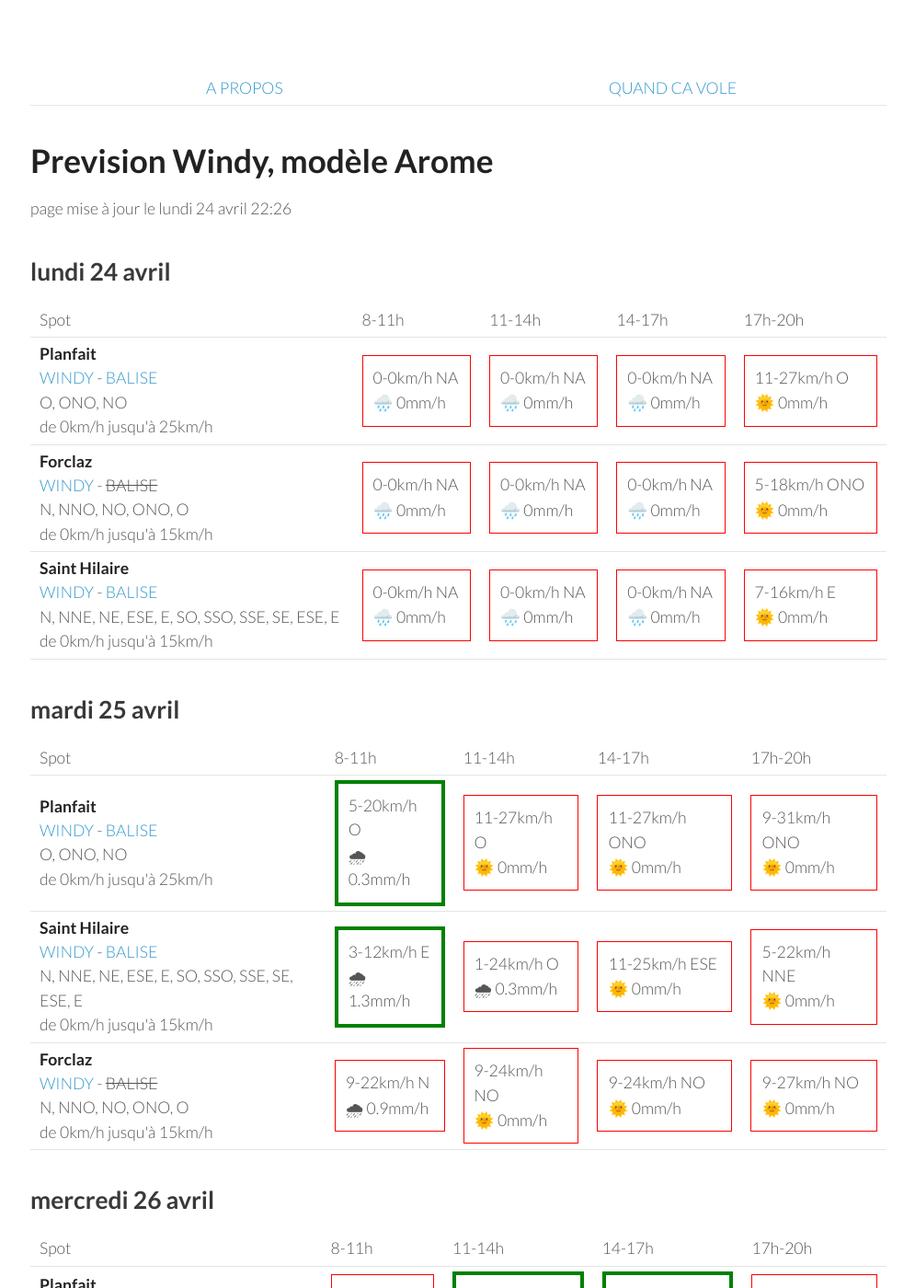
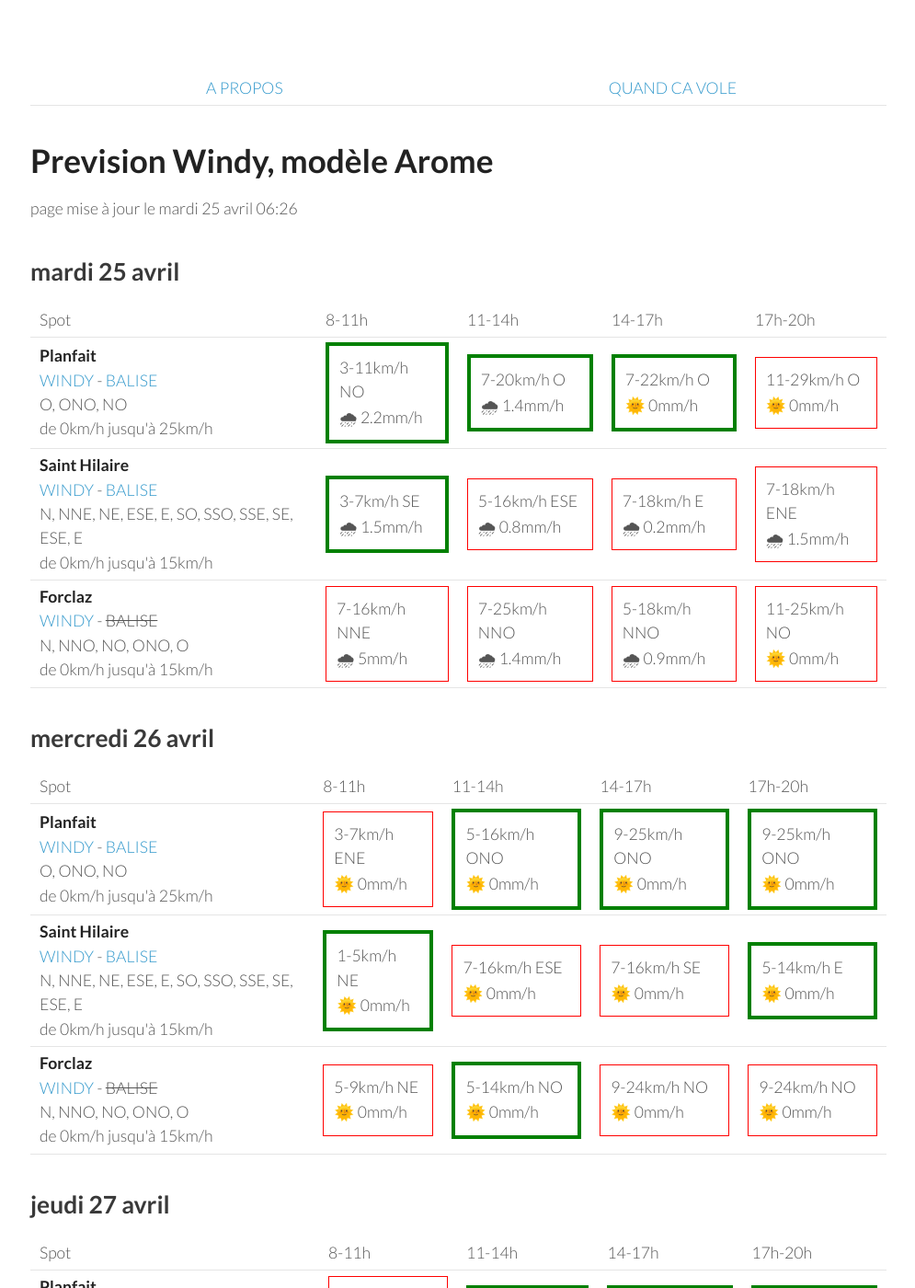
Before and after one commit to parapente-dans-le-nord/parapente-dans-le-nord.github.io, a Jekyll site: the page built from alpes_nord.markdown, in a window 1280 px wide and 1400 px high. Shown: the whole window at 92% size, without its empty margins (25-1020 px from the left). Built offline with Jekyll 4.4.1, drawn with Linux system fonts in a browser that asks for light colours; some of the changed text lies outside the part shown.

Commit message:
update index.markdown

```diff
--- a/alpes_nord.markdown
+++ b/alpes_nord.markdown
@@ -7,51 +7,8 @@ title:  "Tous les spots"
 {: .links}
 
 # Prevision Windy, modèle Arome
-page mise à jour le lundi 24 avril 22:26
+page mise à jour le mardi 25 avril 06:26
 
-## lundi 24 avril
-
-{::nomarkdown}
-<table>
-  <tbody>
-    <tr>
-      <td>Spot</td>
-      <td>8-11h</td>
-      <td>11-14h</td>
-      <td>14-17h</td>
-      <td>17h-20h</td>
-    </tr>
-<tr>
-        <td><strong>Planfait</strong><br><a href="https://windy.com/45.853/6.223?45.415,6.223,8">WINDY</a> - <span class=""><a href="https://www.openwindmap.org/PP496">BALISE</a> </span><br> <span class="vent-favorable">O, ONO, NO</span><br><span class="force-vent">de 0km/h jusqu'à 25km/h</span> </td>
-
-            <td><div class="not-flyable"><p>0-0km/h NA</p><p>🌧️ 0mm/h</p></div></td>
-            <td><div class="not-flyable"><p>0-0km/h NA</p><p>🌧️ 0mm/h</p></div></td>
-            <td><div class="not-flyable"><p>0-0km/h NA</p><p>🌧️ 0mm/h</p></div></td>
-            <td><div class="not-flyable"><p>11-27km/h O</p><p>🌞 0mm/h</p></div></td>
-
-    </tr>
-<tr>
-        <td><strong>Forclaz</strong><br><a href="https://windy.com/45.814/6.247?45.375,6.246,8,m:eVwaglz">WINDY</a> - <span class="no-balise"> BALISE </span><br> <span class="vent-favorable">N, NNO, NO, ONO, O</span><br><span class="force-vent">de 0km/h jusqu'à 15km/h</span> </td>
-
-            <td><div class="not-flyable"><p>0-0km/h NA</p><p>🌧️ 0mm/h</p></div></td>
-            <td><div class="not-flyable"><p>0-0km/h NA</p><p>🌧️ 0mm/h</p></div></td>
-            <td><div class="not-flyable"><p>0-0km/h NA</p><p>🌧️ 0mm/h</p></div></td>
-            <td><div class="not-flyable"><p>5-18km/h ONO</p><p>🌞 0mm/h</p></div></td>
-
-    </tr>
-<tr>
-        <td><strong>Saint Hilaire</strong><br><a href="https://windy.com/45.307/5.888?45.087,5.889,9,m:eUFagkX">WINDY</a> - <span class=""><a href="http://www.balisemeteo.com/balise.php?idBalise=61">BALISE</a> </span><br> <span class="vent-favorable">N, NNE, NE, ESE, E, SO, SSO, SSE, SE, ESE, E</span><br><span class="force-vent">de 0km/h jusqu'à 15km/h</span> </td>
-
-            <td><div class="not-flyable"><p>0-0km/h NA</p><p>🌧️ 0mm/h</p></div></td>
-            <td><div class="not-flyable"><p>0-0km/h NA</p><p>🌧️ 0mm/h</p></div></td>
-            <td><div class="not-flyable"><p>0-0km/h NA</p><p>🌧️ 0mm/h</p></div></td>
-            <td><div class="not-flyable"><p>7-16km/h E</p><p>🌞 0mm/h</p></div></td>
-
-    </tr>
-
-</tbody>
-</table>
-{:/}
 ## mardi 25 avril
 
 {::nomarkdown}
@@ -67,30 +24,30 @@ page mise à jour le lundi 24 avril 22:26
 <tr>
         <td><strong>Planfait</strong><br><a href="https://windy.com/45.853/6.223?45.415,6.223,8">WINDY</a> - <span class=""><a href="https://www.openwindmap.org/PP496">BALISE</a> </span><br> <span class="vent-favorable">O, ONO, NO</span><br><span class="force-vent">de 0km/h jusqu'à 25km/h</span> </td>
 
-            <td><div class="flyable"><p>5-20km/h O</p><p>🌧 0.3mm/h</p></div></td>
-            <td><div class="not-flyable"><p>11-27km/h O</p><p>🌞 0mm/h</p></div></td>
-            <td><div class="not-flyable"><p>11-27km/h ONO</p><p>🌞 0mm/h</p></div></td>
-            <td><div class="not-flyable"><p>9-31km/h ONO</p><p>🌞 0mm/h</p></div></td>
+            <td><div class="flyable"><p>3-11km/h NO</p><p>🌧 2.2mm/h</p></div></td>
+            <td><div class="flyable"><p>7-20km/h O</p><p>🌧 1.4mm/h</p></div></td>
+            <td><div class="flyable"><p>7-22km/h O</p><p>🌞 0mm/h</p></div></td>
+            <td><div class="not-flyable"><p>11-29km/h O</p><p>🌞 0mm/h</p></div></td>
 
 
     </tr>
 <tr>
         <td><strong>Saint Hilaire</strong><br><a href="https://windy.com/45.307/5.888?45.087,5.889,9,m:eUFagkX">WINDY</a> - <span class=""><a href="http://www.balisemeteo.com/balise.php?idBalise=61">BALISE</a> </span><br> <span class="vent-favorable">N, NNE, NE, ESE, E, SO, SSO, SSE, SE, ESE, E</span><br><span class="force-vent">de 0km/h jusqu'à 15km/h</span> </td>
 
-            <td><div class="flyable"><p>3-12km/h E</p><p>🌧 1.3mm/h</p></div></td>
-            <td><div class="not-flyable"><p>1-24km/h O</p><p>🌧 0.3mm/h</p></div></td>
-            <td><div class="not-flyable"><p>11-25km/h ESE</p><p>🌞 0mm/h</p></div></td>
-            <td><div class="not-flyable"><p>5-22km/h NNE</p><p>🌞 0mm/h</p></div></td>
+            <td><div class="flyable"><p>3-7km/h SE</p><p>🌧 1.5mm/h</p></div></td>
+            <td><div class="not-flyable"><p>5-16km/h ESE</p><p>🌧 0.8mm/h</p></div></td>
+            <td><div class="not-flyable"><p>7-18km/h E</p><p>🌧 0.2mm/h</p></div></td>
+            <td><div class="not-flyable"><p>7-18km/h ENE</p><p>🌧 1.5mm/h</p></div></td>
 
 
     </tr>
 <tr>
         <td><strong>Forclaz</strong><br><a href="https://windy.com/45.814/6.247?45.375,6.246,8,m:eVwaglz">WINDY</a> - <span class="no-balise"> BALISE </span><br> <span class="vent-favorable">N, NNO, NO, ONO, O</span><br><span class="force-vent">de 0km/h jusqu'à 15km/h</span> </td>
 
-            <td><div class="not-flyable"><p>9-22km/h N</p><p>🌧 0.9mm/h</p></div></td>
-            <td><div class="not-flyable"><p>9-24km/h NO</p><p>🌞 0mm/h</p></div></td>
-            <td><div class="not-flyable"><p>9-24km/h NO</p><p>🌞 0mm/h</p></div></td>
-            <td><div class="not-flyable"><p>9-27km/h NO</p><p>🌞 0mm/h</p></div></td>
+            <td><div class="not-flyable"><p>7-16km/h NNE</p><p>🌧 5mm/h</p></div></td>
+            <td><div class="not-flyable"><p>7-25km/h NNO</p><p>🌧 1.4mm/h</p></div></td>
+            <td><div class="not-flyable"><p>5-18km/h NNO</p><p>🌧 0.9mm/h</p></div></td>
+            <td><div class="not-flyable"><p>11-25km/h NO</p><p>🌞 0mm/h</p></div></td>
 
 
     </tr>
@@ -113,20 +70,20 @@ page mise à jour le lundi 24 avril 22:26
 <tr>
         <td><strong>Planfait</strong><br><a href="https://windy.com/45.853/6.223?45.415,6.223,8">WINDY</a> - <span class=""><a href="https://www.openwindmap.org/PP496">BALISE</a> </span><br> <span class="vent-favorable">O, ONO, NO</span><br><span class="force-vent">de 0km/h jusqu'à 25km/h</span> </td>
 
-            <td><div class="not-flyable"><p>3-9km/h NE</p><p>🌞 0mm/h</p></div></td>
-            <td><div class="flyable"><p>1-16km/h ONO</p><p>🌞 0mm/h</p></div></td>
-            <td><div class="flyable"><p>5-25km/h ONO</p><p>🌞 0mm/h</p></div></td>
-            <td><div class="not-flyable"><p>5-29km/h ONO</p><p>🌞 0mm/h</p></div></td>
+            <td><div class="not-flyable"><p>3-7km/h ENE</p><p>🌞 0mm/h</p></div></td>
+            <td><div class="flyable"><p>5-16km/h ONO</p><p>🌞 0mm/h</p></div></td>
+            <td><div class="flyable"><p>9-25km/h ONO</p><p>🌞 0mm/h</p></div></td>
+            <td><div class="flyable"><p>9-25km/h ONO</p><p>🌞 0mm/h</p></div></td>
 
 
     </tr>
 <tr>
         <td><strong>Saint Hilaire</strong><br><a href="https://windy.com/45.307/5.888?45.087,5.889,9,m:eUFagkX">WINDY</a> - <span class=""><a href="http://www.balisemeteo.com/balise.php?idBalise=61">BALISE</a> </span><br> <span class="vent-favorable">N, NNE, NE, ESE, E, SO, SSO, SSE, SE, ESE, E</span><br><span class="force-vent">de 0km/h jusqu'à 15km/h</span> </td>
 
-            <td><div class="flyable"><p>1-3km/h E</p><p>🌞 0mm/h</p></div></td>
-            <td><div class="not-flyable"><p>3-22km/h ONO</p><p>🌞 0mm/h</p></div></td>
-            <td><div class="not-flyable"><p>7-38km/h ONO</p><p>🌞 0mm/h</p></div></td>
-            <td><div class="not-flyable"><p>7-40km/h O</p><p>🌞 0mm/h</p></div></td>
+            <td><div class="flyable"><p>1-5km/h NE</p><p>🌞 0mm/h</p></div></td>
+            <td><div class="not-flyable"><p>7-16km/h ESE</p><p>🌞 0mm/h</p></div></td>
+            <td><div class="not-flyable"><p>7-16km/h SE</p><p>🌞 0mm/h</p></div></td>
+            <td><div class="flyable"><p>5-14km/h E</p><p>🌞 0mm/h</p></div></td>
 
 
     </tr>
@@ -134,9 +91,9 @@ page mise à jour le lundi 24 avril 22:26
         <td><strong>Forclaz</strong><br><a href="https://windy.com/45.814/6.247?45.375,6.246,8,m:eVwaglz">WINDY</a> - <span class="no-balise"> BALISE </span><br> <span class="vent-favorable">N, NNO, NO, ONO, O</span><br><span class="force-vent">de 0km/h jusqu'à 15km/h</span> </td>
 
             <td><div class="not-flyable"><p>5-9km/h NE</p><p>🌞 0mm/h</p></div></td>
-            <td><div class="not-flyable"><p>0-12km/h SE</p><p>🌞 0mm/h</p></div></td>
-            <td><div class="not-flyable"><p>3-20km/h ONO</p><p>🌞 0mm/h</p></div></td>
-            <td><div class="not-flyable"><p>5-31km/h ONO</p><p>🌞 0mm/h</p></div></td>
+            <td><div class="flyable"><p>5-14km/h NO</p><p>🌞 0mm/h</p></div></td>
+            <td><div class="not-flyable"><p>9-24km/h NO</p><p>🌞 0mm/h</p></div></td>
+            <td><div class="not-flyable"><p>9-24km/h NO</p><p>🌞 0mm/h</p></div></td>
 
 
     </tr>
@@ -159,10 +116,10 @@ page mise à jour le lundi 24 avril 22:26
 <tr>
         <td><strong>Planfait</strong><br><a href="https://windy.com/45.853/6.223?45.415,6.223,8">WINDY</a> - <span class=""><a href="https://www.openwindmap.org/PP496">BALISE</a> </span><br> <span class="vent-favorable">O, ONO, NO</span><br><span class="force-vent">de 0km/h jusqu'à 25km/h</span> </td>
 
-            <td><div class="not-flyable"><p>3-12km/h E</p><p>🌞 0mm/h</p></div></td>
-            <td><div class="flyable"><p>1-16km/h O</p><p>🌞 0mm/h</p></div></td>
-            <td><div class="flyable"><p>3-20km/h O</p><p>🌞 0mm/h</p></div></td>
-            <td><div class="not-flyable"><p>5-29km/h O</p><p>🌞 0mm/h</p></div></td>
+            <td><div class="not-flyable"><p>3-11km/h ESE</p><p>🌞 0mm/h</p></div></td>
+            <td><div class="flyable"><p>3-18km/h O</p><p>🌞 0mm/h</p></div></td>
+            <td><div class="flyable"><p>5-22km/h O</p><p>🌞 0mm/h</p></div></td>
+            <td><div class="flyable"><p>3-24km/h O</p><p>🌞 0mm/h</p></div></td>
 
 
     </tr>
@@ -170,19 +127,19 @@ page mise à jour le lundi 24 avril 22:26
         <td><strong>Forclaz</strong><br><a href="https://windy.com/45.814/6.247?45.375,6.246,8,m:eVwaglz">WINDY</a> - <span class="no-balise"> BALISE </span><br> <span class="vent-favorable">N, NNO, NO, ONO, O</span><br><span class="force-vent">de 0km/h jusqu'à 15km/h</span> </td>
 
             <td><div class="not-flyable"><p>3-14km/h ESE</p><p>🌞 0mm/h</p></div></td>
-            <td><div class="not-flyable"><p>1-16km/h O</p><p>🌞 0mm/h</p></div></td>
-            <td><div class="not-flyable"><p>3-20km/h ONO</p><p>🌞 0mm/h</p></div></td>
-            <td><div class="not-flyable"><p>7-31km/h O</p><p>🌞 0mm/h</p></div></td>
+            <td><div class="not-flyable"><p>1-16km/h OSO</p><p>🌞 0mm/h</p></div></td>
+            <td><div class="not-flyable"><p>5-22km/h ONO</p><p>🌞 0mm/h</p></div></td>
+            <td><div class="not-flyable"><p>3-24km/h ONO</p><p>🌞 0mm/h</p></div></td>
 
 
     </tr>
 <tr>
         <td><strong>Saint Hilaire</strong><br><a href="https://windy.com/45.307/5.888?45.087,5.889,9,m:eUFagkX">WINDY</a> - <span class=""><a href="http://www.balisemeteo.com/balise.php?idBalise=61">BALISE</a> </span><br> <span class="vent-favorable">N, NNE, NE, ESE, E, SO, SSO, SSE, SE, ESE, E</span><br><span class="force-vent">de 0km/h jusqu'à 15km/h</span> </td>
 
-            <td><div class="not-flyable"><p>1-20km/h ENE</p><p>🌞 0mm/h</p></div></td>
-            <td><div class="not-flyable"><p>1-16km/h O</p><p>🌞 0mm/h</p></div></td>
-            <td><div class="not-flyable"><p>7-35km/h OSO</p><p>🌞 0mm/h</p></div></td>
-            <td><div class="not-flyable"><p>5-38km/h OSO</p><p>🌞 0mm/h</p></div></td>
+            <td><div class="not-flyable"><p>1-16km/h ENE</p><p>🌞 0mm/h</p></div></td>
+            <td><div class="not-flyable"><p>3-22km/h O</p><p>🌞 0mm/h</p></div></td>
+            <td><div class="not-flyable"><p>5-31km/h O</p><p>🌞 0mm/h</p></div></td>
+            <td><div class="not-flyable"><p>3-31km/h O</p><p>🌞 0mm/h</p></div></td>
 
 
     </tr>
@@ -205,18 +162,18 @@ page mise à jour le lundi 24 avril 22:26
 <tr>
         <td><strong>Planfait</strong><br><a href="https://windy.com/45.853/6.223?45.415,6.223,8">WINDY</a> - <span class=""><a href="https://www.openwindmap.org/PP496">BALISE</a> </span><br> <span class="vent-favorable">O, ONO, NO</span><br><span class="force-vent">de 0km/h jusqu'à 25km/h</span> </td>
 
-            <td><div class="not-flyable"><p>7-25km/h ESE</p><p>🌧 0.4mm/h</p></div></td>
-            <td><div class="not-flyable"><p>5-27km/h SSE</p><p>🌞 0mm/h</p></div></td>
-            <td><div class="not-flyable"><p>7-35km/h SSO</p><p>🌧 0.5mm/h</p></div></td>
-            <td><div class="not-flyable"><p>5-33km/h SE</p><p>🌧 1.8mm/h</p></div></td>
+            <td><div class="not-flyable"><p>5-20km/h ESE</p><p>🌞 0mm/h</p></div></td>
+            <td><div class="not-flyable"><p>3-20km/h SE</p><p>🌧 0.2mm/h</p></div></td>
+            <td><div class="not-flyable"><p>5-27km/h SSO</p><p>🌧 0.2mm/h</p></div></td>
+            <td><div class="not-flyable"><p>3-33km/h O</p><p>🌧 0.5mm/h</p></div></td>
 
 
     </tr>
 <tr>
         <td><strong>Forclaz</strong><br><a href="https://windy.com/45.814/6.247?45.375,6.246,8,m:eVwaglz">WINDY</a> - <span class="no-balise"> BALISE </span><br> <span class="vent-favorable">N, NNO, NO, ONO, O</span><br><span class="force-vent">de 0km/h jusqu'à 15km/h</span> </td>
 
-            <td><div class="not-flyable"><p>3-20km/h ESE</p><p>🌞 0mm/h</p></div></td>
-            <td><div class="not-flyable"><p>1-24km/h ESE</p><p>🌧 0.4mm/h</p></div></td>
+            <td><div class="not-flyable"><p>5-20km/h ESE</p><p>🌞 0mm/h</p></div></td>
+            <td><div class="not-flyable"><p>3-22km/h SE</p><p>🌞 0mm/h</p></div></td>
             <td><div class="not-flyable"><p>3-25km/h S</p><p>🌧 0.4mm/h</p></div></td>
             <td><div class="not-flyable"><p>3-31km/h O</p><p>🌧 0.2mm/h</p></div></td>
 
@@ -225,10 +182,10 @@ page mise à jour le lundi 24 avril 22:26
 <tr>
         <td><strong>Saint Hilaire</strong><br><a href="https://windy.com/45.307/5.888?45.087,5.889,9,m:eUFagkX">WINDY</a> - <span class=""><a href="http://www.balisemeteo.com/balise.php?idBalise=61">BALISE</a> </span><br> <span class="vent-favorable">N, NNE, NE, ESE, E, SO, SSO, SSE, SE, ESE, E</span><br><span class="force-vent">de 0km/h jusqu'à 15km/h</span> </td>
 
-            <td><div class="not-flyable"><p>3-35km/h SE</p><p>🌞 0mm/h</p></div></td>
-            <td><div class="not-flyable"><p>3-33km/h SSO</p><p>🌞 0mm/h</p></div></td>
-            <td><div class="not-flyable"><p>9-46km/h SO</p><p>🌞 0mm/h</p></div></td>
-            <td><div class="not-flyable"><p>3-46km/h SO</p><p>🌞 0mm/h</p></div></td>
+            <td><div class="not-flyable"><p>1-24km/h ESE</p><p>🌞 0mm/h</p></div></td>
+            <td><div class="not-flyable"><p>1-27km/h S</p><p>🌞 0mm/h</p></div></td>
+            <td><div class="not-flyable"><p>7-46km/h SO</p><p>🌞 0mm/h</p></div></td>
+            <td><div class="not-flyable"><p>5-42km/h SO</p><p>🌞 0mm/h</p></div></td>
 
 
     </tr>
@@ -251,10 +208,20 @@ page mise à jour le lundi 24 avril 22:26
 <tr>
         <td><strong>Planfait</strong><br><a href="https://windy.com/45.853/6.223?45.415,6.223,8">WINDY</a> - <span class=""><a href="https://www.openwindmap.org/PP496">BALISE</a> </span><br> <span class="vent-favorable">O, ONO, NO</span><br><span class="force-vent">de 0km/h jusqu'à 25km/h</span> </td>
 
-            <td><div class="not-flyable"><p>3-12km/h E</p><p>🌞 0mm/h</p></div></td>
-            <td><div class="flyable"><p>3-16km/h O</p><p>🌞 0mm/h</p></div></td>
-            <td><div class="not-flyable"><p>7-27km/h ONO</p><p>🌞 0mm/h</p></div></td>
-            <td><div class="not-flyable"><p>5-27km/h ONO</p><p>🌞 0mm/h</p></div></td>
+            <td><div class="not-flyable"><p>5-18km/h ESE</p><p>🌞 0mm/h</p></div></td>
+            <td><div class="not-flyable"><p>1-20km/h SSO</p><p>🌞 0mm/h</p></div></td>
+            <td><div class="flyable"><p>0-22km/h ONO</p><p>🌧 1.1mm/h</p></div></td>
+            <td><div class="not-flyable"><p>5-18km/h E</p><p>🌧 1.7mm/h</p></div></td>
+
+
+    </tr>
+<tr>
+        <td><strong>Saint Hilaire</strong><br><a href="https://windy.com/45.307/5.888?45.087,5.889,9,m:eUFagkX">WINDY</a> - <span class=""><a href="http://www.balisemeteo.com/balise.php?idBalise=61">BALISE</a> </span><br> <span class="vent-favorable">N, NNE, NE, ESE, E, SO, SSO, SSE, SE, ESE, E</span><br><span class="force-vent">de 0km/h jusqu'à 15km/h</span> </td>
+
+            <td><div class="flyable"><p>0-14km/h E</p><p>🌞 0mm/h</p></div></td>
+            <td><div class="not-flyable"><p>3-24km/h O</p><p>🌞 0mm/h</p></div></td>
+            <td><div class="not-flyable"><p>1-33km/h SO</p><p>🌧 0.8mm/h</p></div></td>
+            <td><div class="not-flyable"><p>3-33km/h E</p><p>🌧 1mm/h</p></div></td>
 
 
     </tr>
@@ -268,16 +235,6 @@ page mise à jour le lundi 24 avril 22:26
 
 
     </tr>
-<tr>
-        <td><strong>Saint Hilaire</strong><br><a href="https://windy.com/45.307/5.888?45.087,5.889,9,m:eUFagkX">WINDY</a> - <span class=""><a href="http://www.balisemeteo.com/balise.php?idBalise=61">BALISE</a> </span><br> <span class="vent-favorable">N, NNE, NE, ESE, E, SO, SSO, SSE, SE, ESE, E</span><br><span class="force-vent">de 0km/h jusqu'à 15km/h</span> </td>
-
-            <td><div class="not-flyable"><p>1-12km/h ENE</p><p>🌞 0mm/h</p></div></td>
-            <td><div class="not-flyable"><p>1-18km/h ONO</p><p>🌞 0mm/h</p></div></td>
-            <td><div class="not-flyable"><p>1-25km/h OSO</p><p>🌧 1.2mm/h</p></div></td>
-            <td><div class="not-flyable"><p>1-16km/h ESE</p><p>🌧 1.2mm/h</p></div></td>
-
-
-    </tr>
 
 </tbody>
 </table>
```
